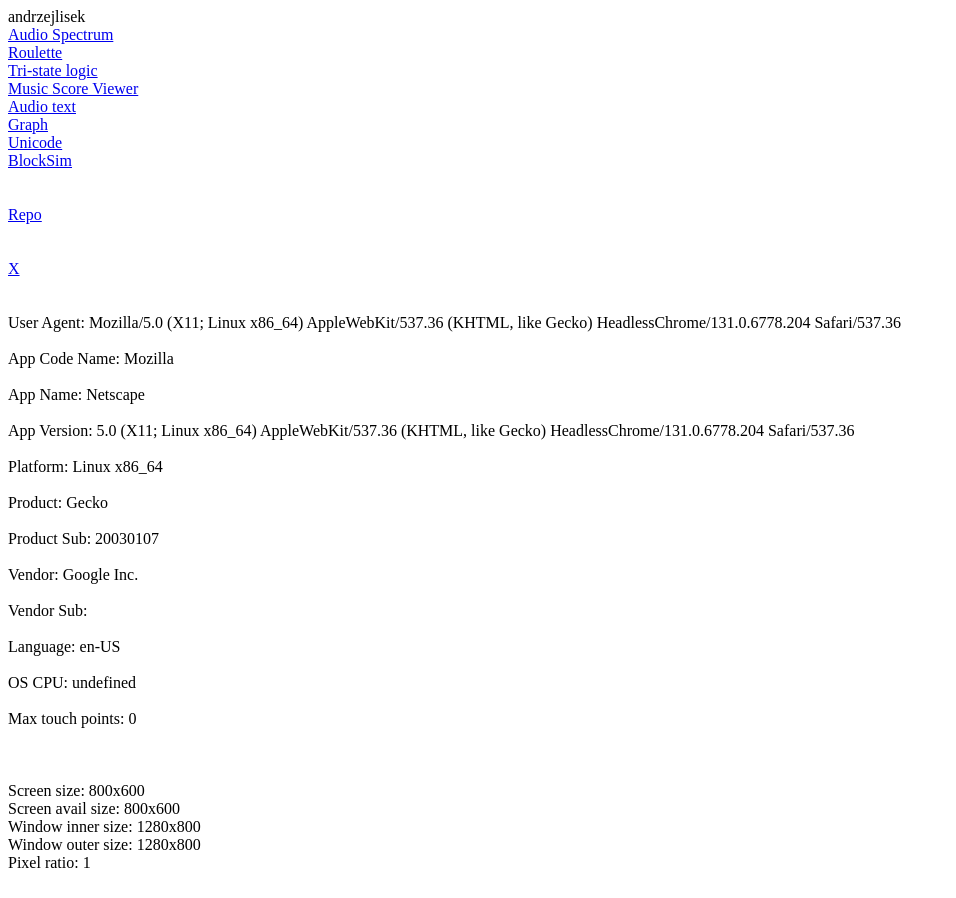
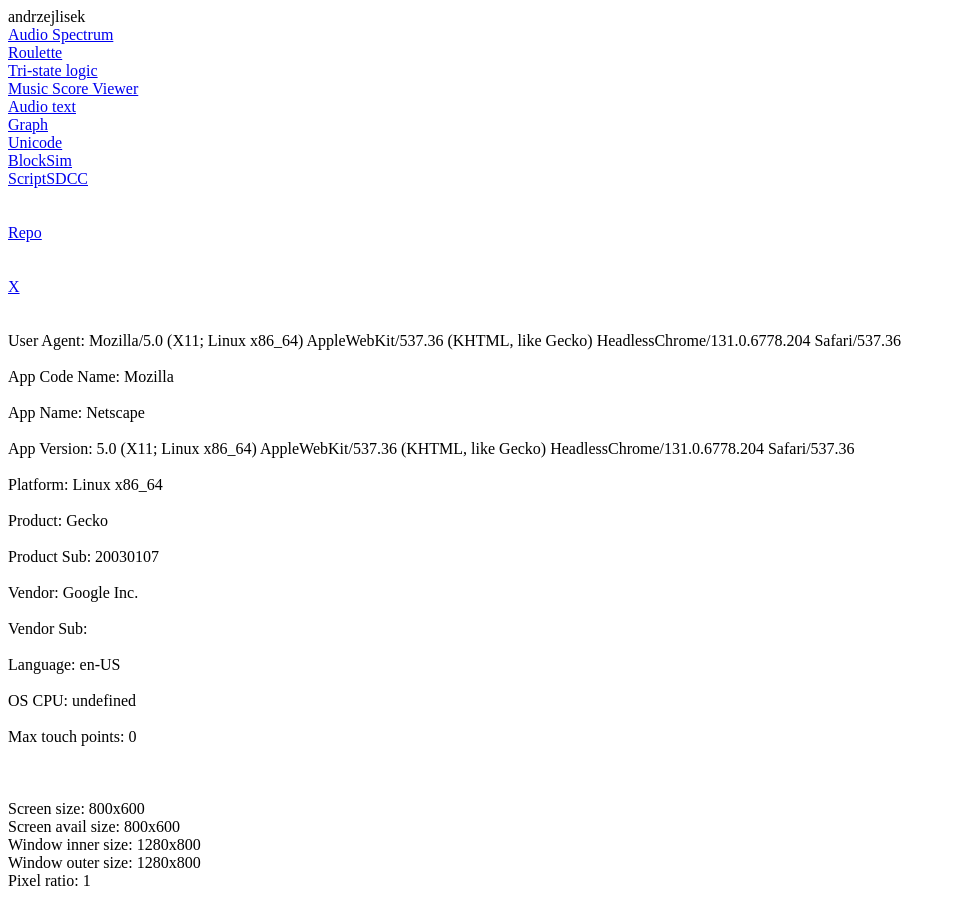
Before and after one commit to andrzejlisek/andrzejlisek.github.io, a plain HTML site: page index.html in a window 1280 px wide. Shown: the whole page, without its empty margins (0-956 px from the left). Drawn offline with Linux system fonts and the light colour scheme.

Commit message:
ScriptSDCC

```diff
--- a/index.html
+++ b/index.html
@@ -12,6 +12,7 @@
         <a href="GraphHTML/Graph.html">Graph</a><br>
         <a href="Unicode/unicode.htm">Unicode</a><br>
         <a href="BlockSim/BlockSim.htm">BlockSim</a><br>
+        <a href="ScriptSDCCWeb/ProjWeb/index.html">ScriptSDCC</a><br>
         <br>
         <br>
         <a href="https://github.com/andrzejlisek?tab=repositories">Repo</a><br>
```
